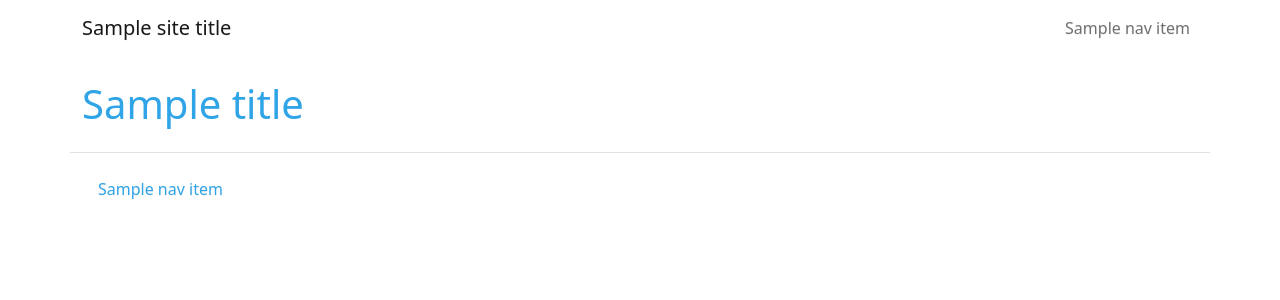
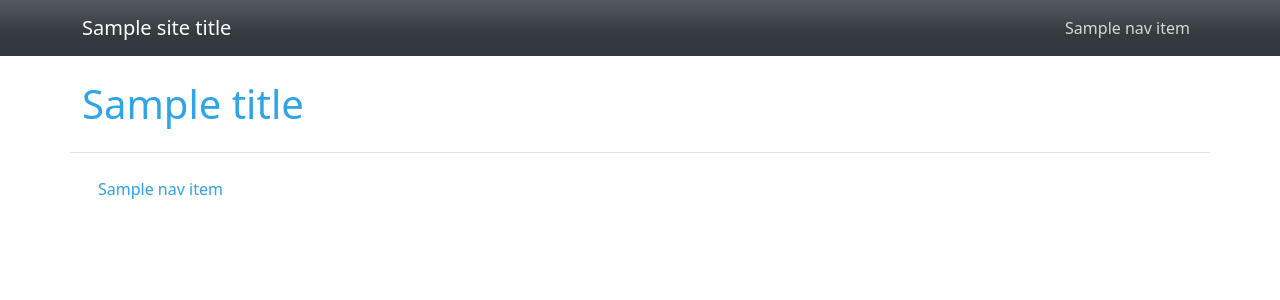
Before and after one commit to shearichard/django-only-smaller, a Django app: template geography/templates/base.html in a window 1280 px wide. Shown: the top 300 px of the page. Run offline with Django 5.2, Linux system fonts and the light colour scheme; the template is opened without the code that fills it: most values are stand-ins (such as "Sample title", 1, 10 or a date in 2020); some libraries are stand-ins or nearby versions.

Commit message:
Make navbar dark instead of light background

```diff
--- a/geography/templates/base.html
+++ b/geography/templates/base.html
@@ -26,7 +26,7 @@
     {% block body %}
       {# Navbar START #}
       {% block header %}
-        <nav class="navbar navbar-expand-lg bg-body-tertiary{% if STYLE_IS_APP %} border-bottom{% endif %}">
+      <nav class="navbar navbar-expand-lg navbar-dark bg-dark{% if STYLE_IS_APP %} border-bottom{% endif %}">
           <div class="container{% if STYLE_IS_APP %}-fluid px-4{% endif %}"">
             {% if site_title %}
               <a class="navbar-brand" href="/">{{ site_title }}</a>
```
